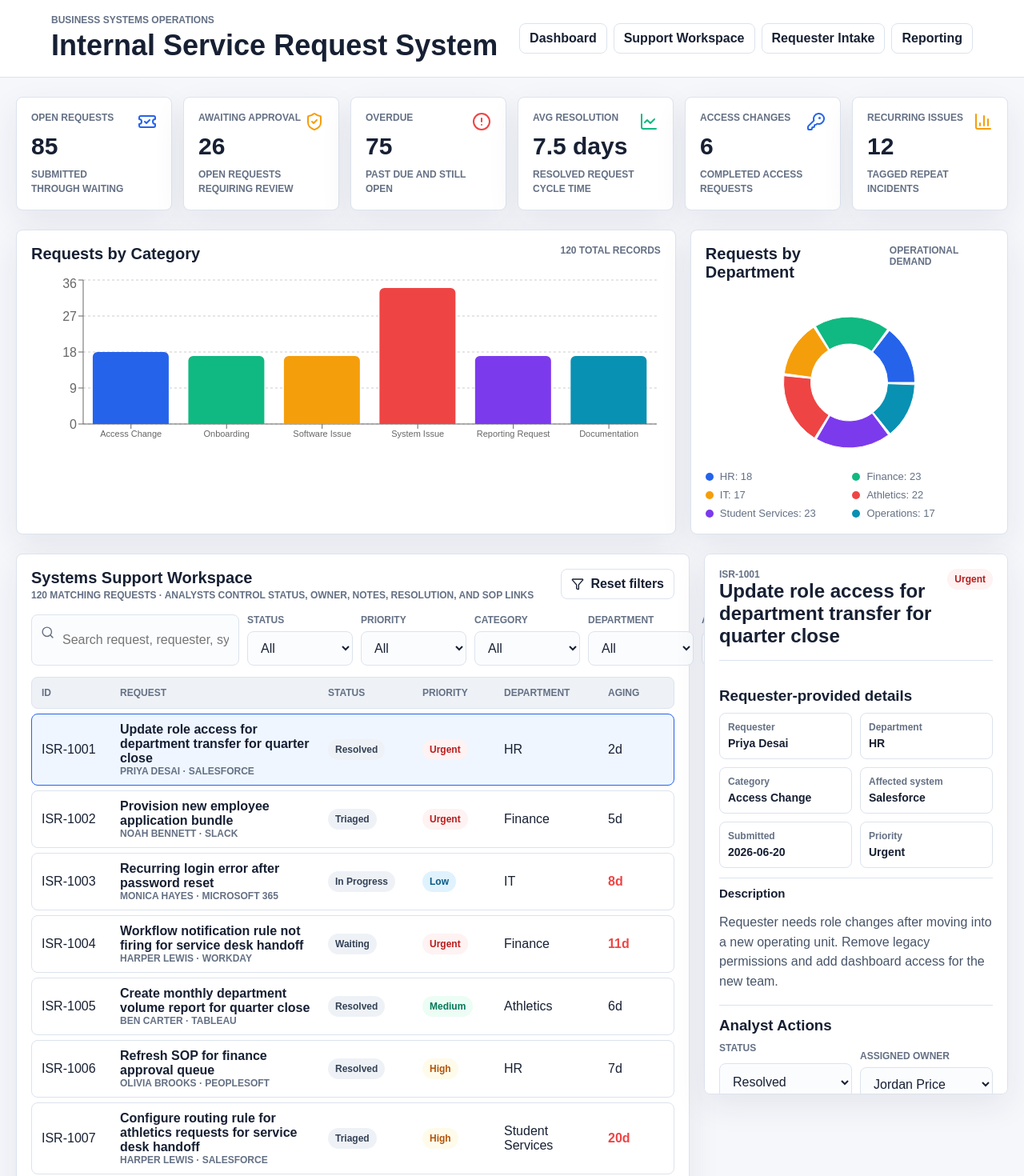
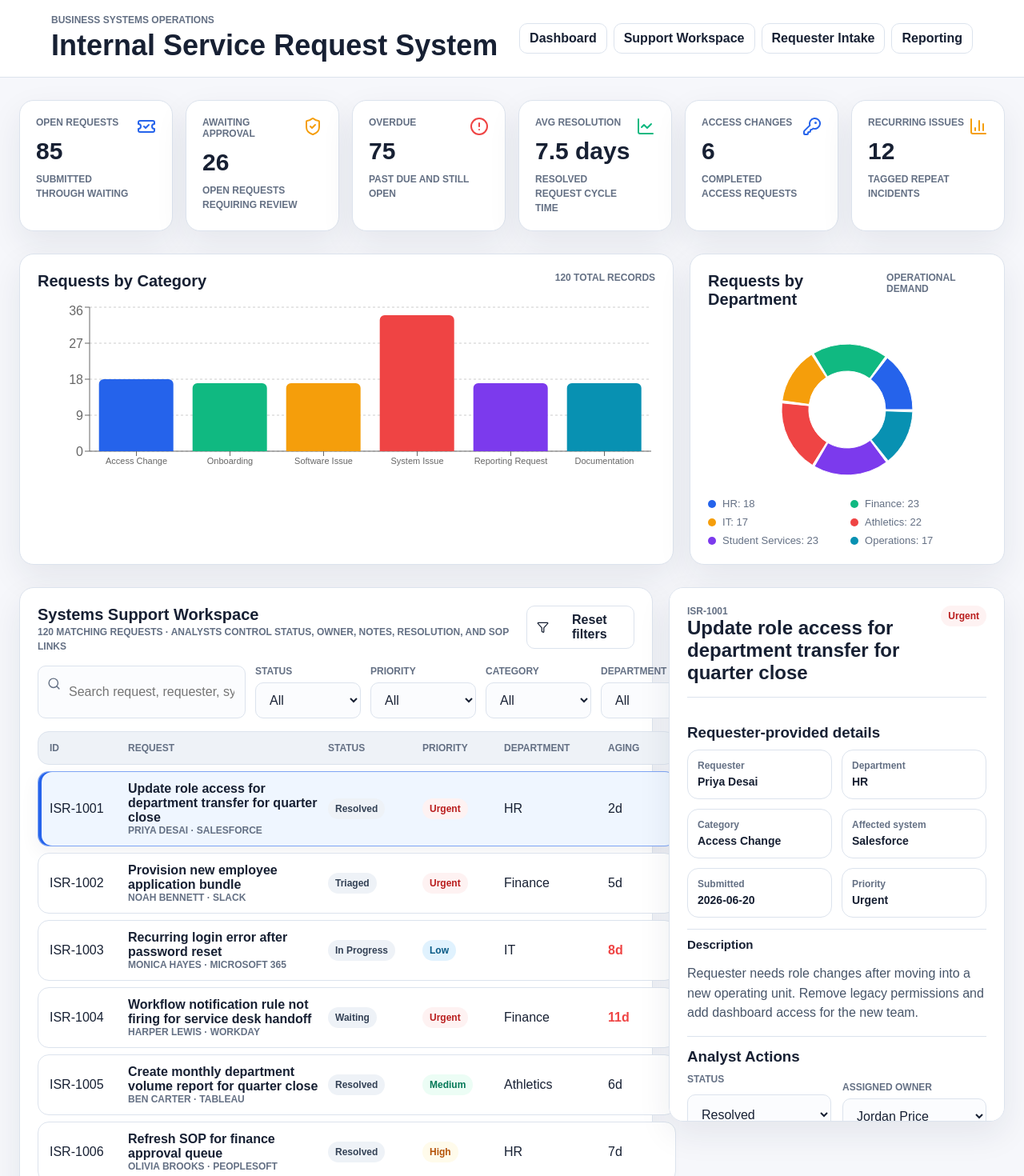
Before and after one commit to mokeyzz1/internal-service-request-system, a Next.js app: page / in a window 1280 px wide. Shown: the top 1470 px of the page at 80% size. Built offline with nearby package versions, Linux system fonts and the light colour scheme.

Commit message:
Polish layout spacing and radius

```diff
--- a/app/globals.css
+++ b/app/globals.css
@@ -11,7 +11,11 @@
   --red: #ef4444;
   --violet: #7c3aed;
   --cyan: #0891b2;
-  --shadow: 0 14px 40px rgba(28, 38, 62, 0.08);
+  --radius-sm: 10px;
+  --radius-md: 14px;
+  --radius-lg: 18px;
+  --shadow: 0 16px 42px rgba(28, 38, 62, 0.08);
+  --shadow-soft: 0 8px 24px rgba(28, 38, 62, 0.06);
 }
 
 * {
@@ -52,7 +56,7 @@ main {
   align-items: center;
   justify-content: space-between;
   gap: 24px;
-  padding: 18px clamp(20px, 5vw, 64px);
+  padding: 18px clamp(24px, 5vw, 72px);
   border-bottom: 1px solid var(--line);
   background: rgba(255, 255, 255, 0.94);
   backdrop-filter: blur(14px);
@@ -92,7 +96,7 @@ main {
   justify-content: center;
   gap: 8px;
   min-height: 38px;
-  border-radius: 8px;
+  border-radius: var(--radius-sm);
   border: 1px solid var(--line);
   padding: 8px 12px;
   text-decoration: none;
@@ -105,14 +109,14 @@ main {
 .analytics-strip,
 .workspace,
 .intake-report {
-  width: min(1480px, calc(100% - 40px));
-  margin: 24px auto;
+  width: min(1500px, calc(100% - 48px));
+  margin: 28px auto;
 }
 
 .dashboard {
   display: grid;
   grid-template-columns: repeat(6, minmax(0, 1fr));
-  gap: 14px;
+  gap: 16px;
 }
 
 .stat-card,
@@ -123,15 +127,15 @@ main {
 .report-panel {
   background: var(--surface);
   border: 1px solid var(--line);
-  border-radius: 8px;
+  border-radius: var(--radius-lg);
   box-shadow: var(--shadow);
 }
 
 .stat-card {
   display: flex;
   justify-content: space-between;
-  min-height: 136px;
-  padding: 18px;
+  min-height: 132px;
+  padding: 20px;
   overflow: hidden;
 }
 
@@ -161,8 +165,8 @@ main {
 .analytics-strip,
 .intake-report {
   display: grid;
-  grid-template-columns: minmax(0, 1.35fr) minmax(360px, 0.65fr);
-  gap: 18px;
+  grid-template-columns: minmax(0, 1.35fr) minmax(380px, 0.65fr);
+  gap: 20px;
 }
 
 .chart-panel,
@@ -170,7 +174,7 @@ main {
 .intake-form,
 .queue-panel,
 .detail-panel {
-  padding: 18px;
+  padding: 22px;
 }
 
 .section-title,
@@ -214,16 +218,16 @@ main {
 
 .workspace {
   display: grid;
-  grid-template-columns: minmax(0, 1.45fr) minmax(380px, 0.55fr);
-  gap: 18px;
+  grid-template-columns: minmax(0, 1.42fr) minmax(420px, 0.58fr);
+  gap: 20px;
   align-items: start;
 }
 
 .filters {
   display: grid;
   grid-template-columns: minmax(260px, 1.4fr) repeat(5, minmax(132px, 1fr));
-  gap: 10px;
-  margin-bottom: 14px;
+  gap: 12px;
+  margin-bottom: 16px;
 }
 
 .field,
@@ -248,10 +252,10 @@ select,
 textarea {
   width: 100%;
   border: 1px solid var(--line);
-  border-radius: 8px;
+  border-radius: var(--radius-sm);
   background: #fbfcfe;
   color: var(--text);
-  padding: 11px 12px;
+  padding: 12px 13px;
   outline: none;
 }
 
@@ -272,7 +276,7 @@ textarea:focus {
 
 .request-table {
   display: grid;
-  gap: 6px;
+  gap: 8px;
 }
 
 .table-row {
@@ -281,17 +285,17 @@ textarea:focus {
   gap: 10px;
   align-items: center;
   width: 100%;
-  min-height: 58px;
+  min-height: 62px;
   border: 1px solid var(--line);
-  border-radius: 8px;
-  padding: 10px 12px;
+  border-radius: var(--radius-md);
+  padding: 12px 14px;
   background: #ffffff;
   color: var(--text);
   text-align: left;
 }
 
 .table-head {
-  min-height: 40px;
+  min-height: 42px;
   background: var(--surface-strong);
   color: var(--muted);
   font-size: 12px;
@@ -300,8 +304,9 @@ textarea:focus {
 }
 
 .table-row.selected {
-  border-color: var(--blue);
+  border-color: rgba(37, 99, 235, 0.55);
   background: #eff6ff;
+  box-shadow: inset 4px 0 0 var(--blue), var(--shadow-soft);
 }
 
 .table-row strong,
@@ -351,7 +356,7 @@ textarea:focus {
 .detail-panel {
   position: sticky;
   top: 104px;
-  max-height: calc(100vh - 124px);
+  max-height: calc(100vh - 132px);
   overflow-y: auto;
 }
 
@@ -369,8 +374,8 @@ textarea:focus {
 .detail-grid {
   display: grid;
   grid-template-columns: repeat(2, minmax(0, 1fr));
-  gap: 10px;
-  margin-bottom: 12px;
+  gap: 12px;
+  margin-bottom: 14px;
 }
 
 .detail-grid span,
@@ -378,10 +383,10 @@ textarea:focus {
 .read-only-field {
   display: grid;
   gap: 4px;
-  min-height: 58px;
+  min-height: 62px;
   border: 1px solid var(--line);
-  border-radius: 8px;
-  padding: 10px;
+  border-radius: var(--radius-md);
+  padding: 12px;
   color: var(--muted);
   font-size: 12px;
   font-weight: 700;
@@ -437,8 +442,8 @@ textarea:focus {
 .action-grid {
   display: grid;
   grid-template-columns: repeat(2, minmax(0, 1fr));
-  gap: 10px;
-  margin-bottom: 10px;
+  gap: 14px;
+  margin-bottom: 14px;
 }
 
 .read-only-field {
@@ -513,8 +518,8 @@ textarea:focus {
   gap: 8px;
   min-width: 0;
   border: 1px solid var(--line);
-  border-radius: 8px;
-  padding: 12px;
+  border-radius: var(--radius-md);
+  padding: 14px;
   background: #fbfcfe;
 }
 
@@ -569,7 +574,7 @@ textarea:focus {
   .analytics-strip,
   .workspace,
   .intake-report {
-    width: min(100% - 24px, 1480px);
+    width: min(100% - 24px, 1500px);
   }
 
   .dashboard,
```
